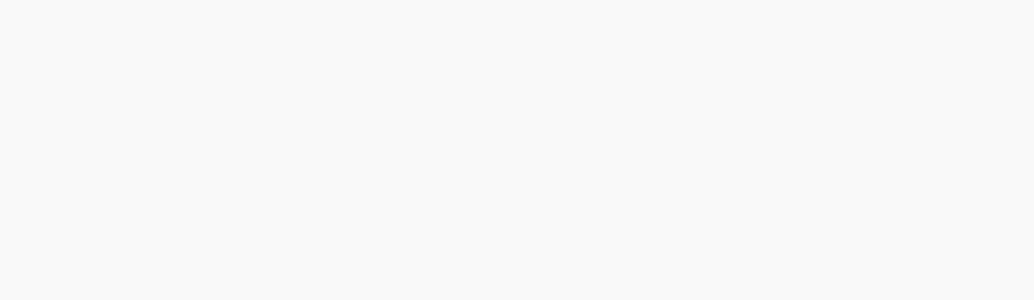
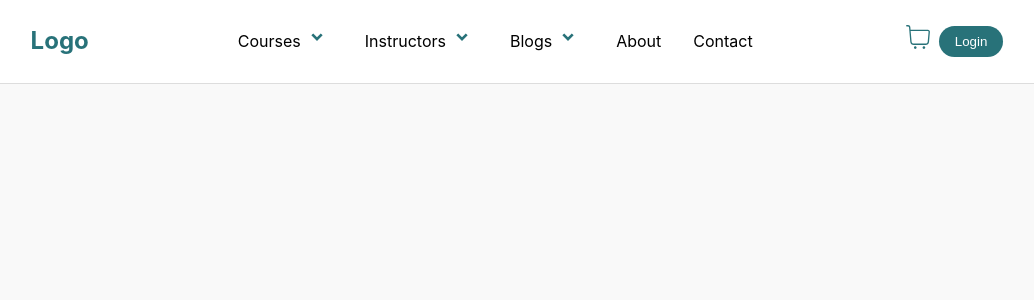
Before and after one commit to NaimoonJannat/pinemesh-task, a Next.js app: page / in a window 1280 px wide. Shown: the top 300 px of the page, without its empty margins (123-1157 px from the left). Built offline with nearby package versions, Linux system fonts and the light colour scheme.

Commit message:
Navbar done

```diff
--- a/package.json
+++ b/package.json
@@ -9,9 +9,10 @@
     "lint": "next lint"
   },
   "dependencies": {
+    "next": "15.0.3",
     "react": "19.0.0-rc-66855b96-20241106",
     "react-dom": "19.0.0-rc-66855b96-20241106",
-    "next": "15.0.3"
+    "react-icons": "^5.3.0"
   },
   "devDependencies": {
     "eslint": "^8",
--- a/src/app/globals.css
+++ b/src/app/globals.css
@@ -4,8 +4,9 @@
   box-sizing: border-box;
 }
 :root {
-  --primary-color: #123456;
-  --secondary-color: #abcdef;
+  --primary-color: #287279;
+  --secondary-color: #9998E1;
+
   --font-family: 'Inter', sans-serif;
 }
 
@@ -20,16 +21,10 @@ html,
 body {
   font-family: var(--font-family);
   color: var(--primary-color);
-  background-color: #f9f9f9; /* Adjust as per design */
+  background-color: #f9f9f9;
   line-height: 1.6;
 }
 
-
-* {
-  box-sizing: border-box;
-  padding: 0;
-  margin: 0;
-}
 
 a {
   color: inherit;
--- a/src/app/page.js
+++ b/src/app/page.js
@@ -1,8 +1,13 @@
+import Footer from "@/components/Footer/Footer";
+import Navbar from "@/components/Navbar/Navbar";
 
 export default function Home() {
   return (
    <main>
+  <Navbar />
 
+
+  <Footer />
 
    </main>
   );
--- /dev/null
+++ b/src/components/Navbar/Navbar.css
@@ -0,0 +1,122 @@
+
+
+  /* Navbar Styles */
+  .navbar {
+
+    background-color: white;
+    padding: 1rem 2rem;
+    border-bottom: 1px solid #ddd;
+    position: sticky;
+    top: 0;
+    z-index: 1000;
+  }
+
+  .container {
+    width: 80%;
+    margin: 0 auto;
+    display: flex;
+    justify-content: space-between;
+    align-items: center;
+  }
+
+  .logo {
+    font-size: 1.5rem;
+    font-weight: bold;
+  }
+
+  .nav-links {
+    display: flex;
+    list-style: none;
+  }
+
+  .side-links {
+    display: flex;
+    list-style: none;
+    justify-content: center;
+    align-items: center;
+    gap: 5px;
+  }
+
+  .nav-links li {
+    margin: 0 1rem;
+    display: flex;
+    justify-content: center;
+    align-items: center;
+  }
+
+  .nav-links a {
+    text-decoration: none;
+    color: black;
+    font-size: 1rem;
+    transition: color 0.3s;
+  }
+
+  .nav-links a:hover {
+    color: var(--primary-color);
+  }
+
+  .icon {
+    font-size: 2rem;
+    font-weight: bold;
+  }
+  .icon-drop{
+    font-size: 2rem;
+    font-weight: 600;
+  }
+
+  .login-btn {
+    background-color: var(--primary-color);
+    color: white;
+    padding: 0.5rem 1rem;
+    border: none;
+    border-radius: 50px;
+    cursor: pointer;
+  }
+
+  .login-btn:hover {
+    background-color: var(--primary-color);
+  }
+
+  /* Responsive Styles */
+  .menu-icon {
+    display: none;
+    cursor: pointer;
+    flex-direction: column;
+    justify-content: space-between;
+    height: 1.5rem;
+  }
+
+  .menu-icon .bar {
+    width: 25px;
+    height: 3px;
+    background-color: black;
+    margin: 3px 0;
+  }
+
+  /* Mobile View */
+  @media (max-width: 768px) {
+    .nav-links {
+      display: none;
+      flex-direction: column;
+      position: absolute;
+      top: 100%;
+      left: 0;
+      background-color: white;
+      width: 100%;
+      padding: 1rem 0;
+      box-shadow: 0px 4px 6px rgba(0, 0, 0, 0.1);
+    }
+
+    .nav-links.active {
+      display: flex;
+    }
+
+    .nav-links li {
+      margin: 1rem 0;
+      text-align: center;
+    }
+
+    .menu-icon {
+      display: flex;
+    }
+  }
--- a/src/components/Navbar/Navbar.jsx
+++ b/src/components/Navbar/Navbar.jsx
@@ -1,9 +1,59 @@
+"use client";
+import React from 'react';
+import { useState } from "react";
+import { CiShoppingCart } from "react-icons/ci";
+import { RiArrowDropDownLine } from "react-icons/ri";
 
+import "./Navbar.css"
 const Navbar = () => {
+    const [menuOpen, setMenuOpen] = useState(false);
+
+  const toggleMenu = () => {
+    setMenuOpen(!menuOpen);
+  };
     return (
-        <div>
-
+        <nav className="navbar">
+        <div className="container">
+          <div className="logo">Logo</div>
+          <ul className={`nav-links ${menuOpen ? "active" : ""}`}>
+            <li>
+              <a href="#">Courses</a>
+              <div className="icon-drop"><RiArrowDropDownLine /></div>
+            </li>
+            <li>
+              <a href="#">Instructors</a>
+              <div className="icon-drop"><RiArrowDropDownLine /></div>
+            </li>
+            <li>
+              <a href="#">Blogs</a>
+              <div className="icon-drop"><RiArrowDropDownLine /></div>
+            </li>
+            <li>
+              <a href="#">About</a>
+            </li>
+            <li>
+              <a href="#">Contact</a>
+            </li>
+          </ul>
+          <ul className='side-links'>
+          <li className="icon">
+              <a href="#">
+                <span role="img" aria-label="cart">
+                <CiShoppingCart />
+                </span>
+              </a>
+            </li>
+            <li>
+              <button className="login-btn">Login</button>
+            </li>
+          </ul>
+          <div className="menu-icon" onClick={toggleMenu}>
+            <span className="bar"></span>
+            <span className="bar"></span>
+            <span className="bar"></span>
+          </div>
         </div>
+      </nav>
     );
 };
 
```
Also changed, not shown: 1 other file (tests, documents, lock files or other folders).
